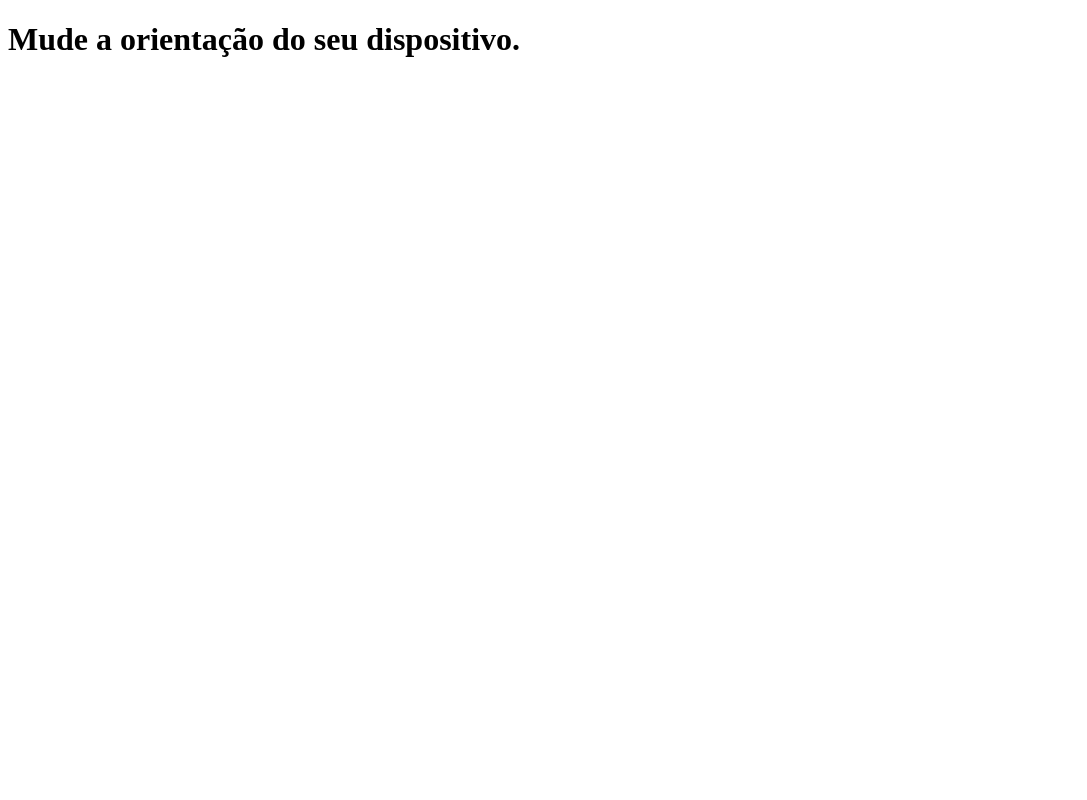
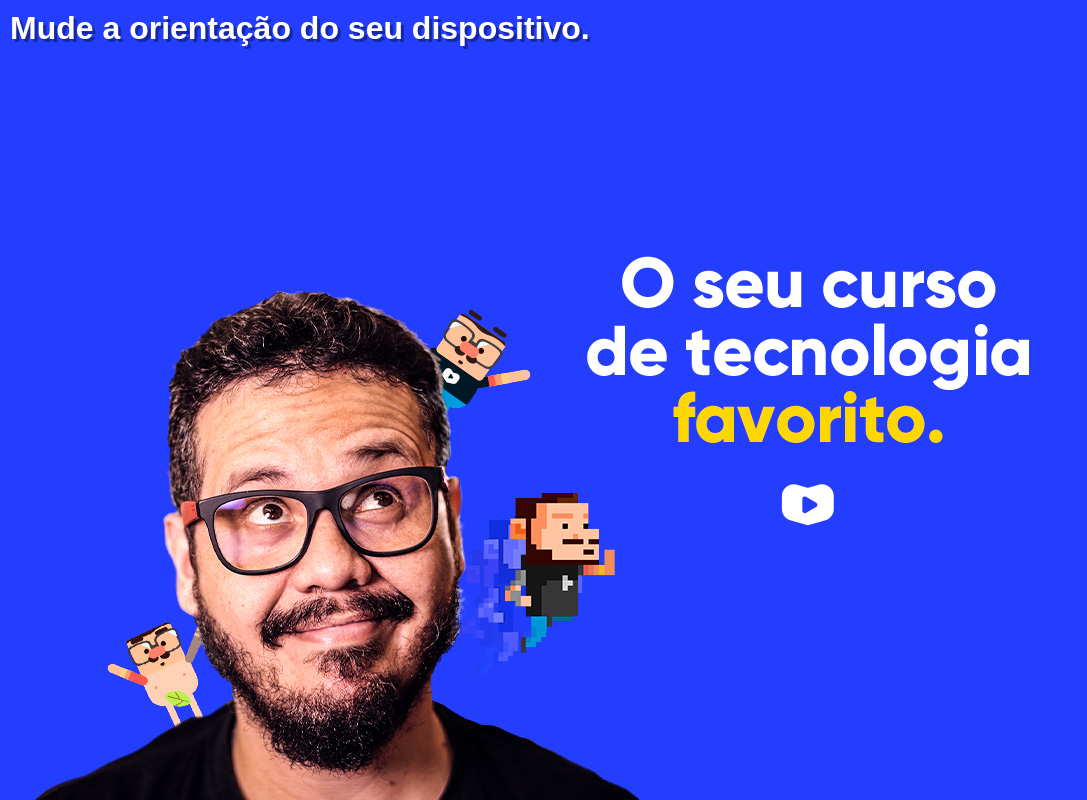
Before and after one commit to softtcode/HTML-CSS, a plain HTML site: page módulo 4/ex008/mq002/index.html in a window 1280 px wide. Shown: the whole page, without its empty margins (0-1087 px from the left). Drawn offline with Linux system fonts and the light colour scheme.

Commit message:
exercício MQ

```diff
--- a/módulo 4/ex008/mq002/estilos/paisagem.css
+++ b/módulo 4/ex008/mq002/estilos/paisagem.css
@@ -1,3 +1,10 @@
 @charset "utf-8";
 
 /*Aparelho deitado: landscape*/
+
+body {
+    background-image: url(../imagens/cev-landscape.jpg);
+    background-repeat: no-repeat;
+    background-attachment: scroll;
+    background-position: left bottom;
+}
--- a/módulo 4/ex008/mq002/estilos/retrato.css
+++ b/módulo 4/ex008/mq002/estilos/retrato.css
@@ -1,3 +1,9 @@
 @charset "utf-8";
 
 /*Aparelho em pé: portrait*/
+
+body {
+    background-image: url(../imagens/cev-portrait.jpg);
+    background-repeat: no-repeat;
+    background-position: center bottom;
+}
--- a/módulo 4/ex008/mq002/estilos/style.css
+++ b/módulo 4/ex008/mq002/estilos/style.css
@@ -1,3 +1,22 @@
 @charset "utf-8";
 
 /*Configuração de estilos*/
+
+* {
+    margin: 0;
+    padding: 0;
+    font-family: Arial, Helvetica, sans-serif;
+}
+
+html, body {
+    width: 100vw;
+    height: 100vh;
+    background-color: #233eff;
+    background-size: contain;
+}
+
+h1 {
+    color: white;
+    text-shadow: 3px 3px 0px #1727a3;
+    padding: 10px;
+}
```
Also changed, not shown: deveres de casa/solo leveling/index.html (line endings or trailing spaces).
